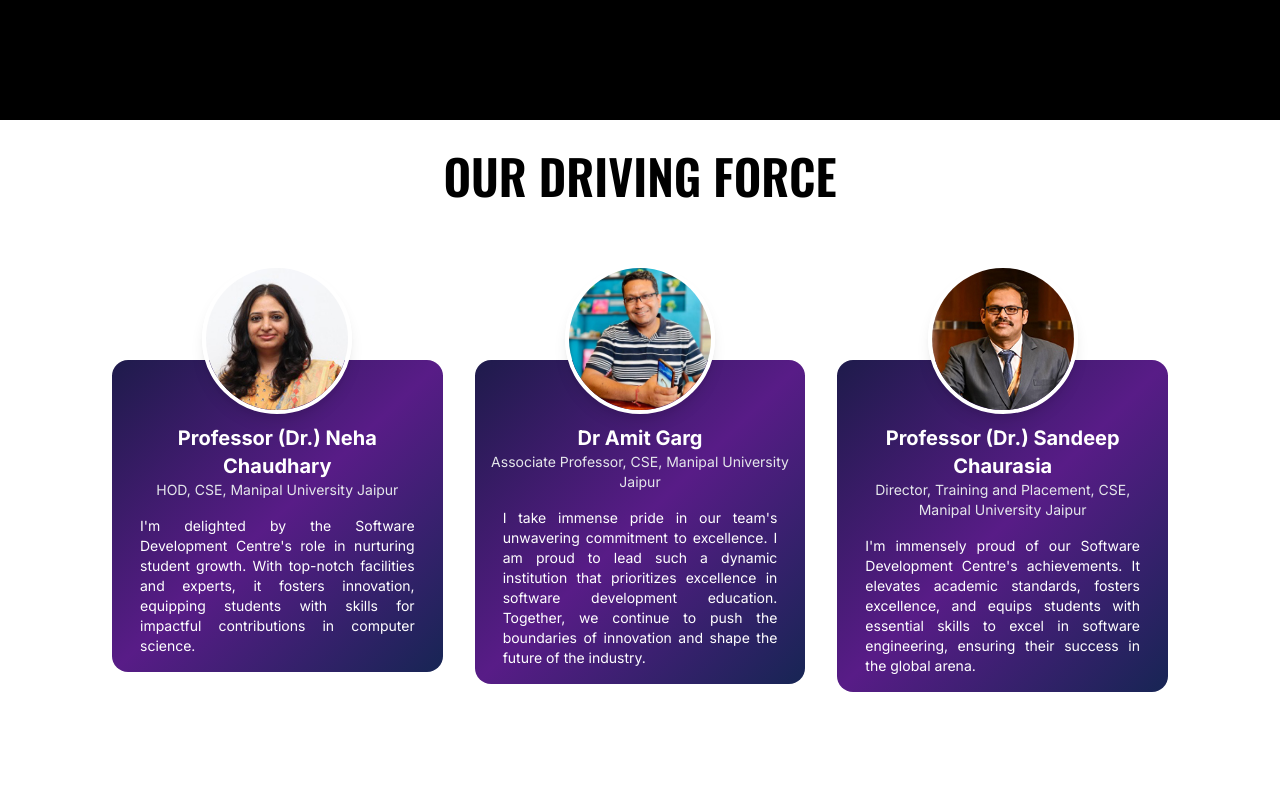
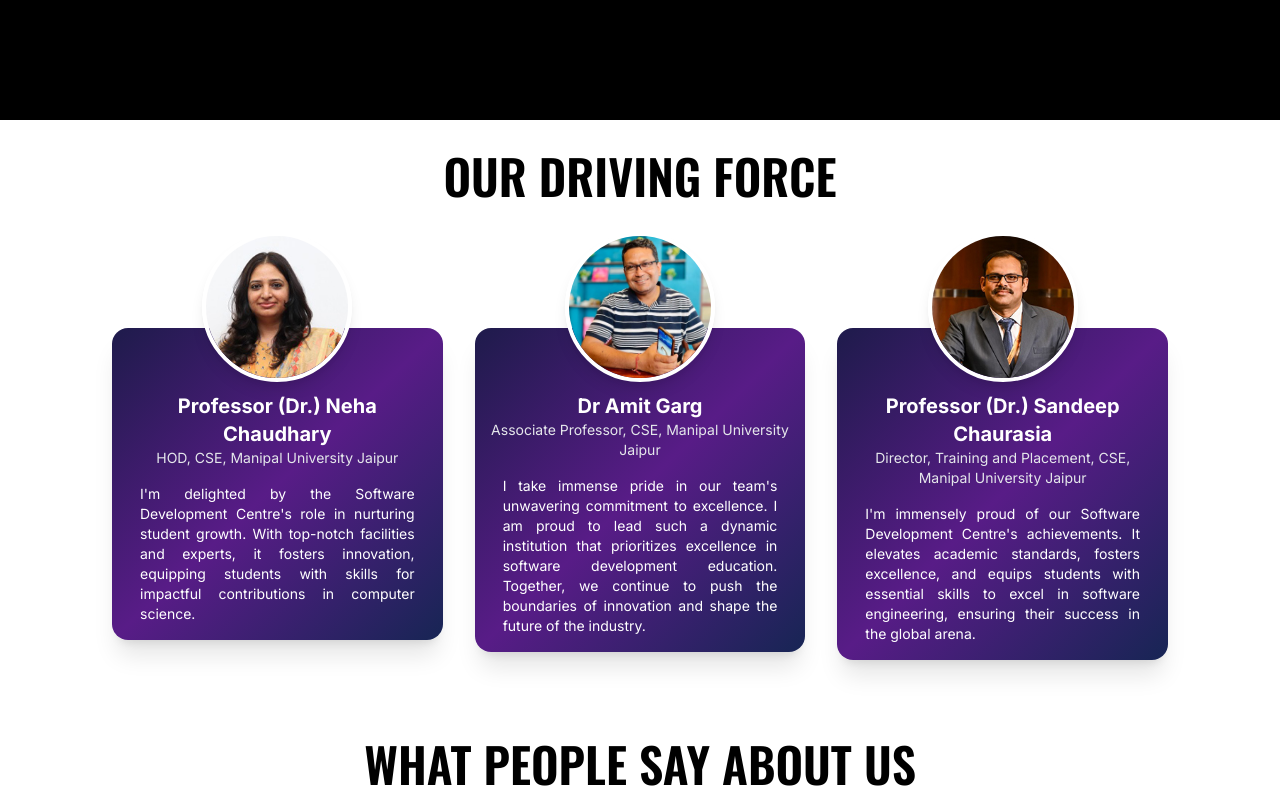
Before and after one commit to InternetMadeCoder/sdc-website, a Next.js app: page / in a window 1280 px wide. Shown: the part 1860-2651 px from the top of the page. Built offline with nearby package versions, Linux system fonts and the light colour scheme.

Commit message:
added hover animation

```diff
--- a/components/Home/TestimonialsSection.jsx
+++ b/components/Home/TestimonialsSection.jsx
@@ -10,13 +10,13 @@ const TestimonialsSection = () => {
     const carouselTestimonials = testimonials.slice(3);
 
     return (
-        <div className="py-8 px-4 sm:px-6 md:px-12 lg:px-20 xl:px-28 bg-white flex flex-col gap-16 items-start relative z-30 md:items-center white-section">
-            <h2 className="text-5xl mb-8">OUR DRIVING FORCE</h2>
+        <div className="py-8 px-4 sm:px-6 md:px-12 lg:px-20 xl:px-28 bg-white flex flex-col gap-12 items-start relative z-30 md:items-center white-section">
+            <h2 className="text-5xl sm:text-5xl mb-4">OUR DRIVING FORCE</h2>
 
             {/* Static testimonials */}
             <div className="w-full grid grid-cols-1 md:grid-cols-3 gap-8 lg:max-w-7xl">
                 {staticTestimonials.map((testimonial) => (
-                    <div key={testimonial.id} className="relative pt-16">
+                    <div key={testimonial.id} className="relative pt-16 hover:transform hover:scale-105 transition-transform duration-300">
                         <div className="absolute -top-8 left-1/2 -translate-x-1/2 z-10">
                             <Image
                                 src={testimonial.profile}
@@ -26,7 +26,7 @@ const TestimonialsSection = () => {
                                 className="rounded-full object-cover border-4 border-white shadow-lg"
                             />
                         </div>
-                        <div className="bg-gradient-to-br from-indigo-950 via-purple-900 to-blue-950 text-white rounded-2xl p-4 pt-16 min-h-[280px] flex flex-col items-center">
+                        <div className="bg-gradient-to-br from-indigo-950 via-purple-900 to-blue-950 text-white rounded-2xl p-4 pt-16 min-h-[280px] flex flex-col items-center shadow-xl hover:shadow-2xl transition-shadow duration-300">
                             <h3 className="font-bold text-xl text-center">{testimonial.user}</h3>
                             <p className="text-gray-200 text-sm mb-4 text-center">{testimonial.company}</p>
                             <p className="text-sm text-justify px-3 overflow-hidden">{testimonial.message}</p>
```
